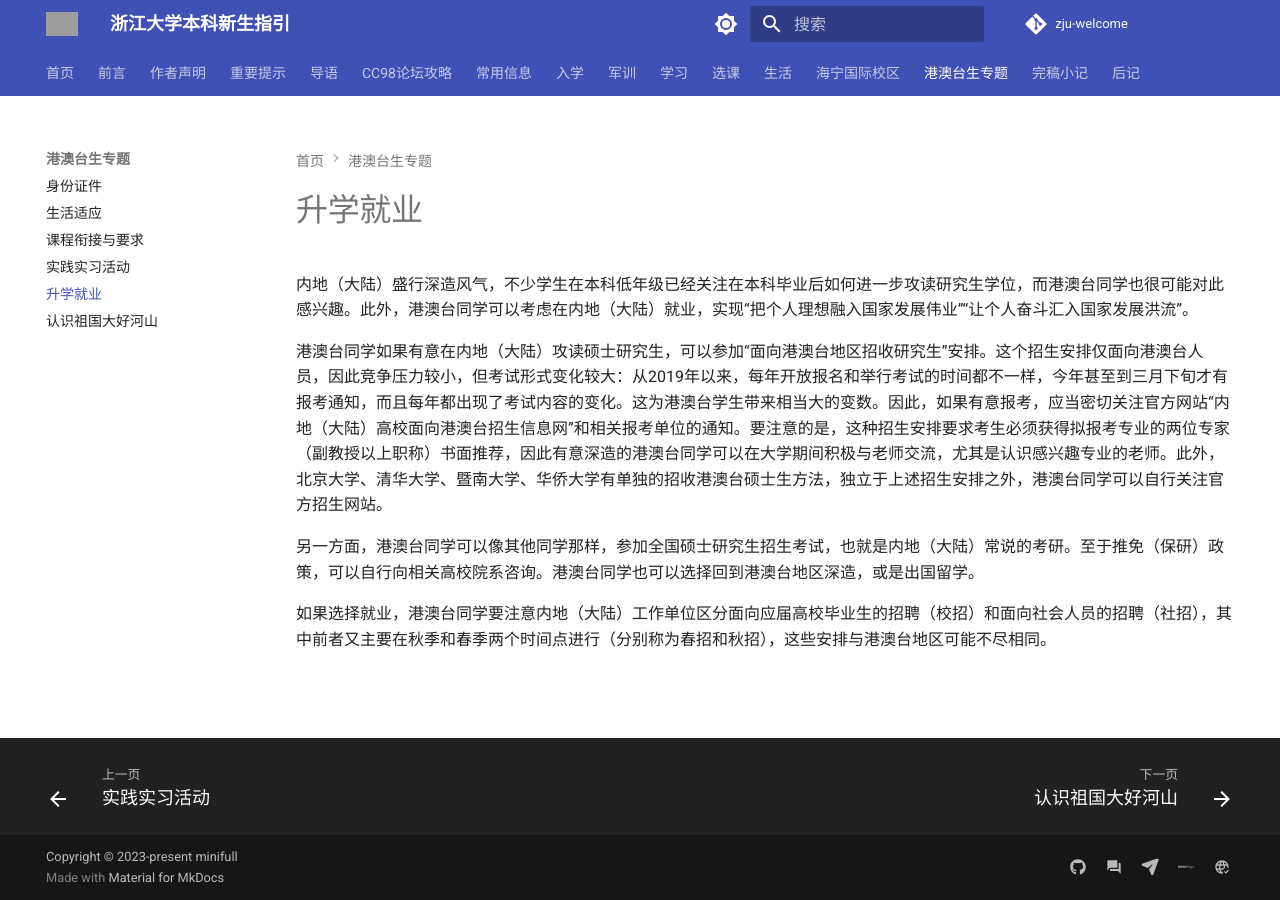
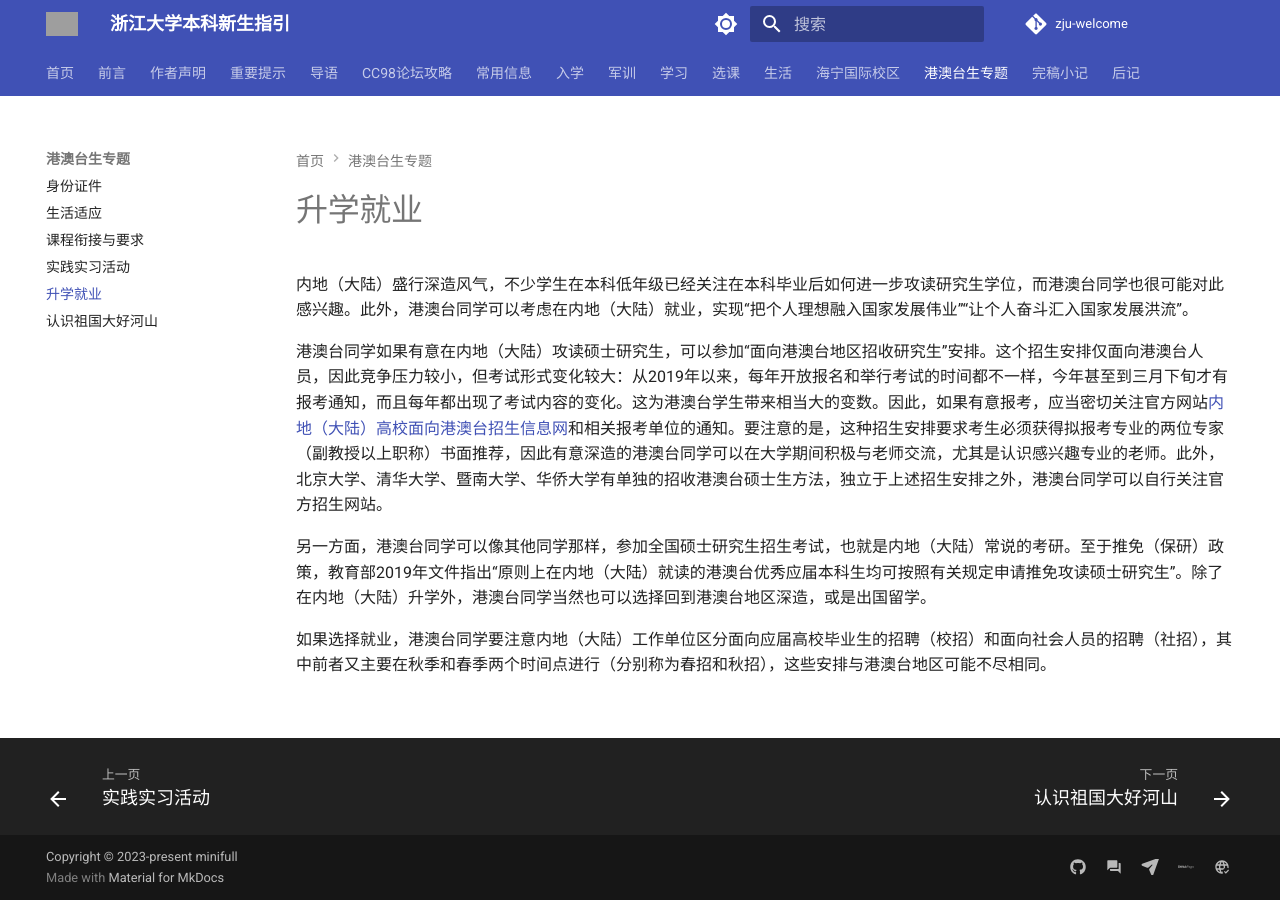
Before and after one commit to mini-full/zju-welcome, an MkDocs documentation site: the page built from docs/HK_Macao_Taiwan/post-graduation.md, in a window 1280 px wide. Built offline with MkDocs 1.6.1 and Material for MkDocs 9.7.7, drawn with Linux system fonts in a browser that asks for light colours; comment, search, counter and statistics services are not loaded; grey boxes are pictures that could not be loaded.

Commit message:
sync with 3rd version of hkmctw

```diff
--- a/docs/HK_Macao_Taiwan/post-graduation.md
+++ b/docs/HK_Macao_Taiwan/post-graduation.md
@@ -2,8 +2,8 @@
 
 内地（大陆）盛行深造风气，不少学生在本科低年级已经关注在本科毕业后如何进一步攻读研究生学位，而港澳台同学也很可能对此感兴趣。此外，港澳台同学可以考虑在内地（大陆）就业，实现“把个人理想融入国家发展伟业”“让个人奋斗汇入国家发展洪流”。
 
-港澳台同学如果有意在内地（大陆）攻读硕士研究生，可以参加“面向港澳台地区招收研究生”安排。这个招生安排仅面向港澳台人员，因此竞争压力较小，但考试形式变化较大：从2019年以来，每年开放报名和举行考试的时间都不一样，今年甚至到三月下旬才有报考通知，而且每年都出现了考试内容的变化。这为港澳台学生带来相当大的变数。因此，如果有意报考，应当密切关注官方网站“内地（大陆）高校面向港澳台招生信息网”和相关报考单位的通知。要注意的是，这种招生安排要求考生必须获得拟报考专业的两位专家（副教授以上职称）书面推荐，因此有意深造的港澳台同学可以在大学期间积极与老师交流，尤其是认识感兴趣专业的老师。此外，北京大学、清华大学、暨南大学、华侨大学有单独的招收港澳台硕士生方法，独立于上述招生安排之外，港澳台同学可以自行关注官方招生网站。
+港澳台同学如果有意在内地（大陆）攻读硕士研究生，可以参加“面向港澳台地区招收研究生”安排。这个招生安排仅面向港澳台人员，因此竞争压力较小，但考试形式变化较大：从2019年以来，每年开放报名和举行考试的时间都不一样，今年甚至到三月下旬才有报考通知，而且每年都出现了考试内容的变化。这为港澳台学生带来相当大的变数。因此，如果有意报考，应当密切关注官方网站[内地（大陆）高校面向港澳台招生信息网](https://www.gatzs.com.cn/)和相关报考单位的通知。要注意的是，这种招生安排要求考生必须获得拟报考专业的两位专家（副教授以上职称）书面推荐，因此有意深造的港澳台同学可以在大学期间积极与老师交流，尤其是认识感兴趣专业的老师。此外，北京大学、清华大学、暨南大学、华侨大学有单独的招收港澳台硕士生方法，独立于上述招生安排之外，港澳台同学可以自行关注官方招生网站。
 
-另一方面，港澳台同学可以像其他同学那样，参加全国硕士研究生招生考试，也就是内地（大陆）常说的考研。至于推免（保研）政策，可以自行向相关高校院系咨询。港澳台同学也可以选择回到港澳台地区深造，或是出国留学。
+另一方面，港澳台同学可以像其他同学那样，参加全国硕士研究生招生考试，也就是内地（大陆）常说的考研。至于推免（保研）政策，教育部2019年文件指出“原则上在内地（大陆）就读的港澳台优秀应届本科生均可按照有关规定申请推免攻读硕士研究生”。除了在内地（大陆）升学外，港澳台同学当然也可以选择回到港澳台地区深造，或是出国留学。
 
 如果选择就业，港澳台同学要注意内地（大陆）工作单位区分面向应届高校毕业生的招聘（校招）和面向社会人员的招聘（社招），其中前者又主要在秋季和春季两个时间点进行（分别称为春招和秋招），这些安排与港澳台地区可能不尽相同。
```
Also changed, not shown: docs/HK_Macao_Taiwan/livingatzju.md (+2 -0 lines), docs/HK_Macao_Taiwan/specialcourses.md (+2 -0 lines).
